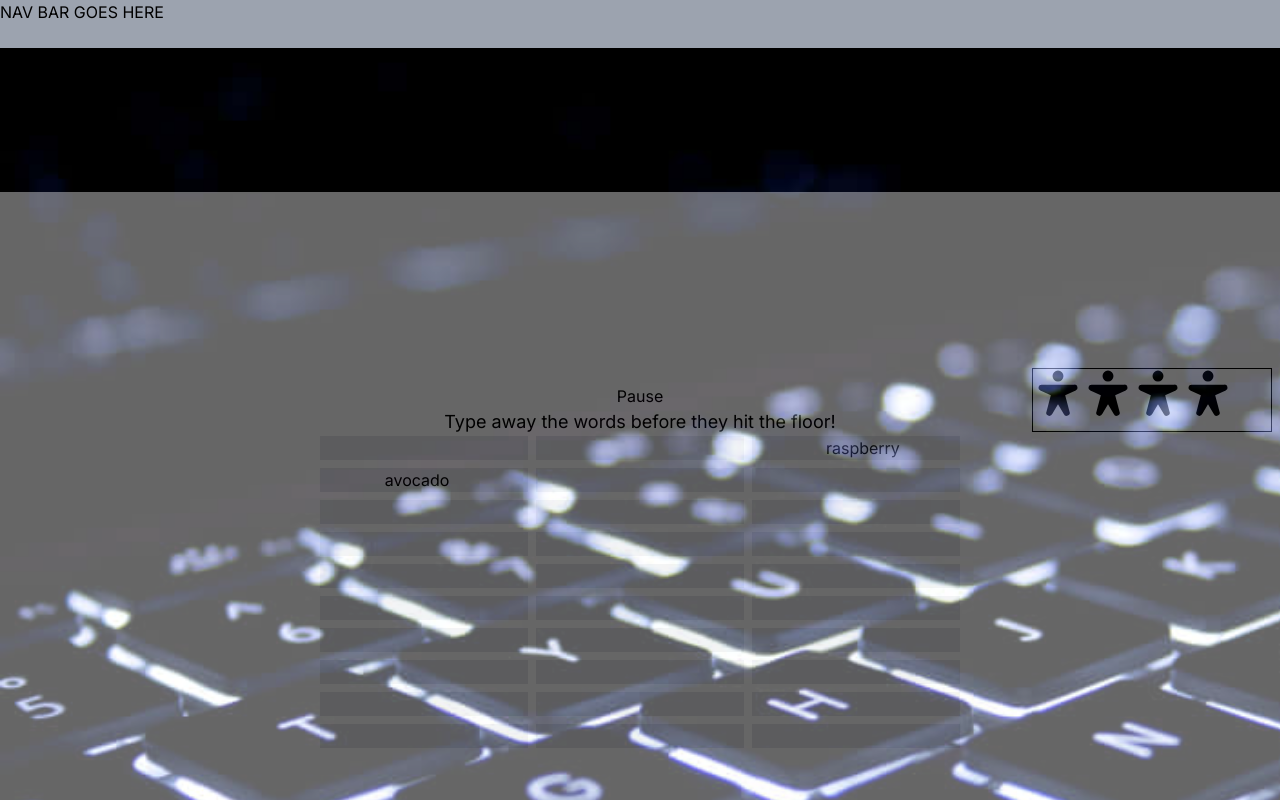
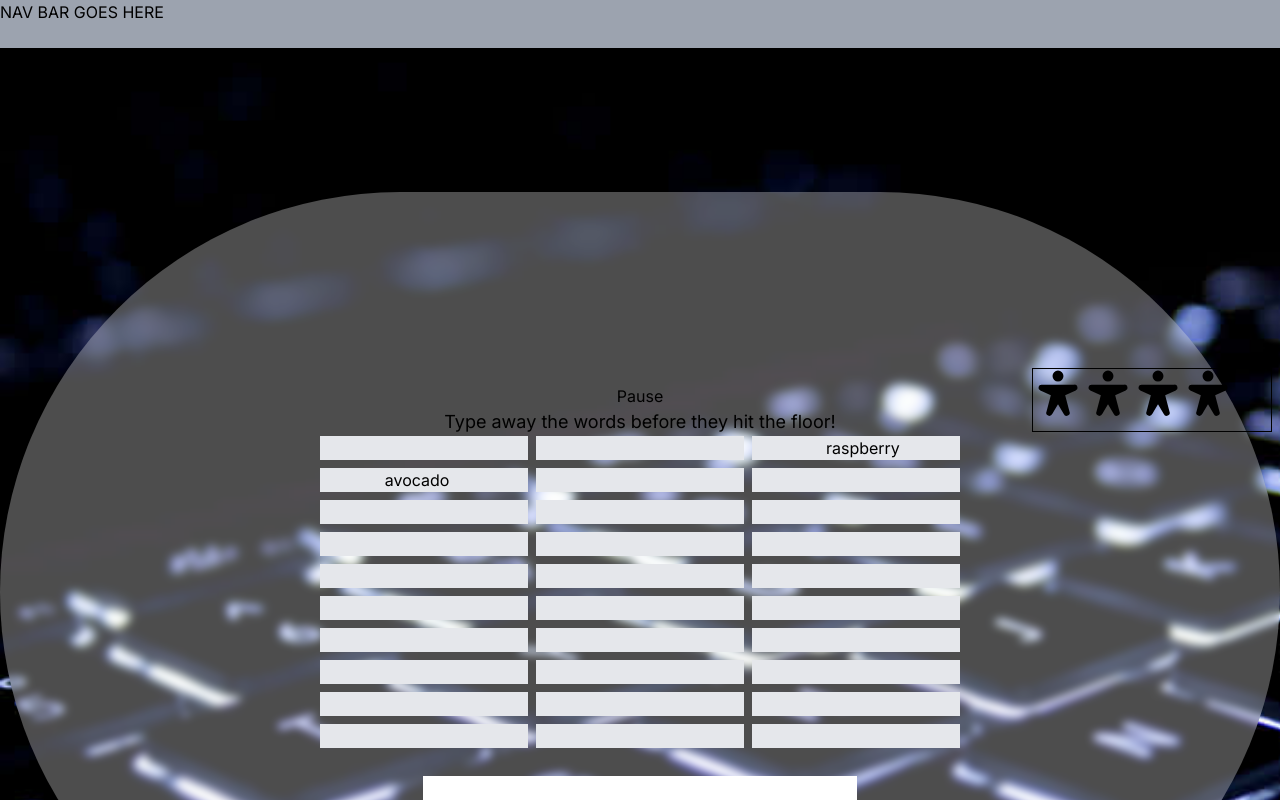
Before and after one commit to cisdell/type_better_v2, a Next.js app: page / in a window 1280 px wide. Shown: the top 800 px of the page. Built offline with nearby package versions, Linux system fonts and the light colour scheme.

Commit message:
css work

```diff
--- a/components/game_on/gaming_board.tsx
+++ b/components/game_on/gaming_board.tsx
@@ -135,7 +135,7 @@ const GameBoard: React.FC<{}> = () => {
 
   //jsx components
   return (
-    <div className="w-[90rem] h-[50rem] border-solid m-auto border-white flex flex-col justify-center items-center bg-white opacity-40 relative">
+    <div className="w-[90rem] h-[50rem] border-solid m-auto border-white flex flex-col justify-center items-center backdrop-blur-sm bg-white/30 rounded-full mix-blend-normal relative">
       <BatteryContainer life={life} />
       <button onClick={pauseButton}>Pause</button>
       {/* <button onClick={generateWord}>Generate Word</button> */}
```
